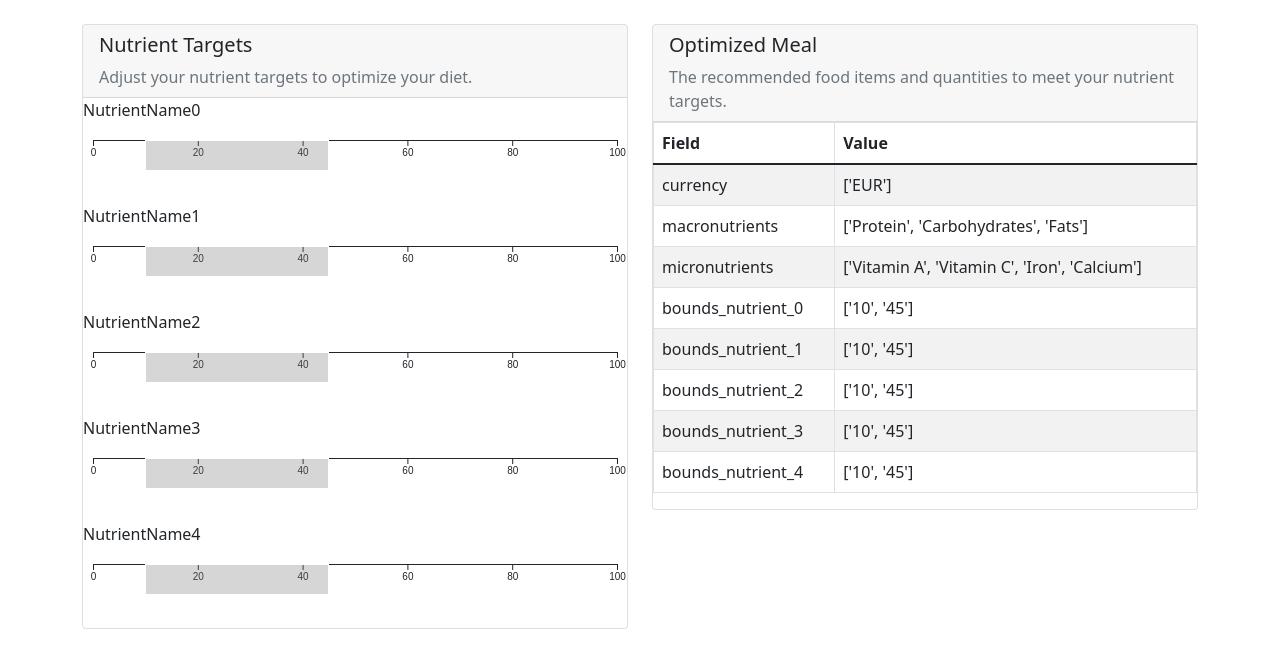
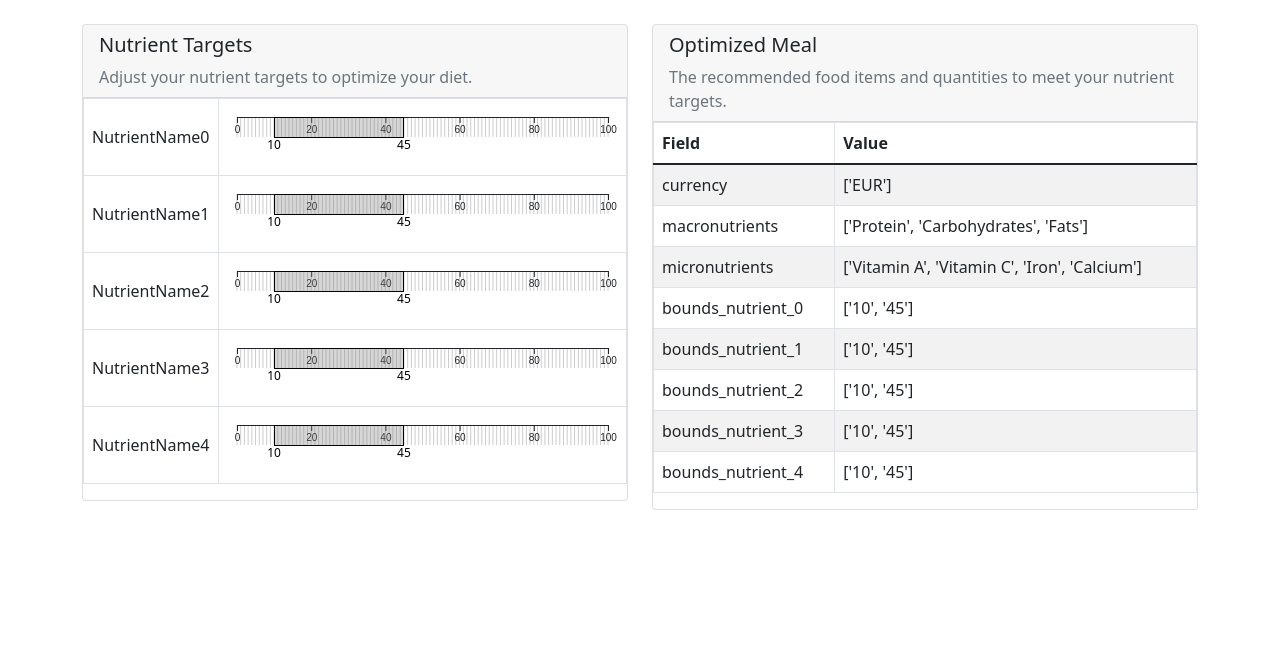
Before and after one commit to albertaillet/diet-optimization, a Flask app: page / in a window 1280 px wide. Shown: the part 111-779 px from the top of the page. Run offline with Flask 3, Linux system fonts and the light colour scheme; some libraries are stand-ins or nearby versions.

Commit message:
added brush labels for lower and upper

```diff
--- a/dietdashboard/experiments/htmx/templates/sliders.html
+++ b/dietdashboard/experiments/htmx/templates/sliders.html
@@ -1,56 +1,107 @@
 <!-- D3 Brush Elements -->
-{% for slider in sliders %}
-<div class="mb-4">
-    <label for="{{ slider.id }}" class="form-label">{{ slider.name }}</label>
-    <div id="{{ slider.id }}" class="brush" {{optimization_input}}></div>
-    <input type="hidden" name="bounds_{{ slider.id }}" id="{{ slider.id }}-lower" value="{{slider.lower}}">
-    <input type="hidden" name="bounds_{{ slider.id }}" id="{{ slider.id }}-upper" value="{{slider.upper}}">
-</div>
-{% endfor %}
+<table class="table table-bordered">
+    <tbody>
+        {% for slider in sliders %}
+        <tr>
+            <td class="align-middle text-start" style="width: 15%">{{ slider.name }}</td>
+            <td>
+                <div id="{{ slider.id }}" class="slider-container" {{optimization_input}}></div>
+                <input type="hidden" name="bounds_{{ slider.id }}" id="{{ slider.id }}-lower" value="{{slider.lower}}">
+                <input type="hidden" name="bounds_{{ slider.id }}" id="{{ slider.id }}-upper" value="{{slider.upper}}">
+            </td>
+        </tr>
+        {% endfor %}
+    </tbody>
+</table>
 <script>
     document.addEventListener('DOMContentLoaded', function () {
-        const brushes = document.querySelectorAll('.brush');
+        const brushes = document.querySelectorAll('.slider-container');
         brushes.forEach((brush) => {
+            const lowerDiv = document.getElementById(brush.id + '-lower')
+            const upperDiv = document.getElementById(brush.id + '-upper')
             const svg = d3.select(brush)
                 .append('svg')
                 .attr('width', '100%')
-                .attr('height', 50);
+                .attr('height', 60);
 
-            const margin = { top: 10, right: 10, bottom: 10, left: 10 };
+            const domainX = [0, 100];
+            const margin = { top: 10, right: 10, bottom: 30, left: 10 };
             const width = brush.clientWidth - margin.left - margin.right;
             const height = +svg.attr('height') - margin.top - margin.bottom;
+            const labelDist = 12;
+            const labelFontSize = '12px';
+            const nTicks = 5;
 
             const x = d3.scaleLinear()
-                .domain([0, 100])
+                .domain(domainX)
                 .range([0, width]);
 
             const g = svg.append('g')
                 .attr('transform', `translate(${margin.left},${margin.top})`);
 
+            // Draw background lines
+            g.append('g').selectAll('line')
+                .data(d3.range(domainX[0], domainX[1] + 1))
+                .enter()
+                .append('line')
+                .attr('x1', d => x(d))
+                .attr('x2', d => x(d))
+                .attr('y1', 0)
+                .attr('y2', height)
+                .style('stroke', '#ccc');
+
+            // Labels
+            const labelL = g.append('text')
+                .attr('id', 'labelleft')
+                .attr('y', height + labelDist)
+                .style('font-size', labelFontSize)
+                .style('text-anchor', 'middle');
+
+            const labelR = g.append('text')
+                .attr('id', 'labelright')
+                .attr('y', height + labelDist)
+                .style('font-size', labelFontSize)
+                .style('text-anchor', 'middle');
+
+            // Define brush
             const brushSelection = d3.brushX()
                 .extent([[0, 0], [width, height]])
-                .on('end', brushed);
+                .on('brush', brushed)
+                .on('end', brushended);
 
             g.append('g')
                 .attr('class', 'x axis')
-                .call(d3.axisBottom(x).ticks(5));
+                .call(d3.axisBottom(x).ticks(nTicks));
 
             const brushGroup = g.append('g')
                 .attr('class', 'brush')
                 .call(brushSelection);
 
-            const initialLower = +document.getElementById(brush.id + '-lower').value;
-            const initialUpper = +document.getElementById(brush.id + '-upper').value;
-            brushGroup.call(brushSelection.move, [x(initialLower), x(initialUpper)]);
+            // Set brush to initial value
+            brushGroup.call(brushSelection.move, [x(+lowerDiv.value), x(+upperDiv.value)]);
 
             function brushed(event) {
                 if (event.selection) {
-                    const [lower, upper] = event.selection.map(x.invert);
-                    document.getElementById(brush.id + '-lower').value = Math.round(lower);
-                    document.getElementById(brush.id + '-upper').value = Math.round(upper);
-                    htmx.trigger(brush, 'change')
+                    const [lower, upper] = event.selection.map(x.invert).map(Math.round);
+                    labelL.attr('x', event.selection[0]).text(lower);
+                    labelR.attr('x', event.selection[1]).text(upper);
                 }
+            }
+
+            function brushended(event) {
+                if (!event.sourceEvent) return;  // If not user interaction
+                const [lower, upper] = event.selection.map(x.invert).map(Math.round);
+                d3.select(this).transition().call(event.target.move, [lower, upper].map(x));
+                lowerDiv.value = lower;
+                upperDiv.value = upper;
+                htmx.trigger(brush, 'change');
             }
         });
     });
 </script>
+
+<style>
+    rect.selection {
+        stroke: black;
+    }
+</style>
```
